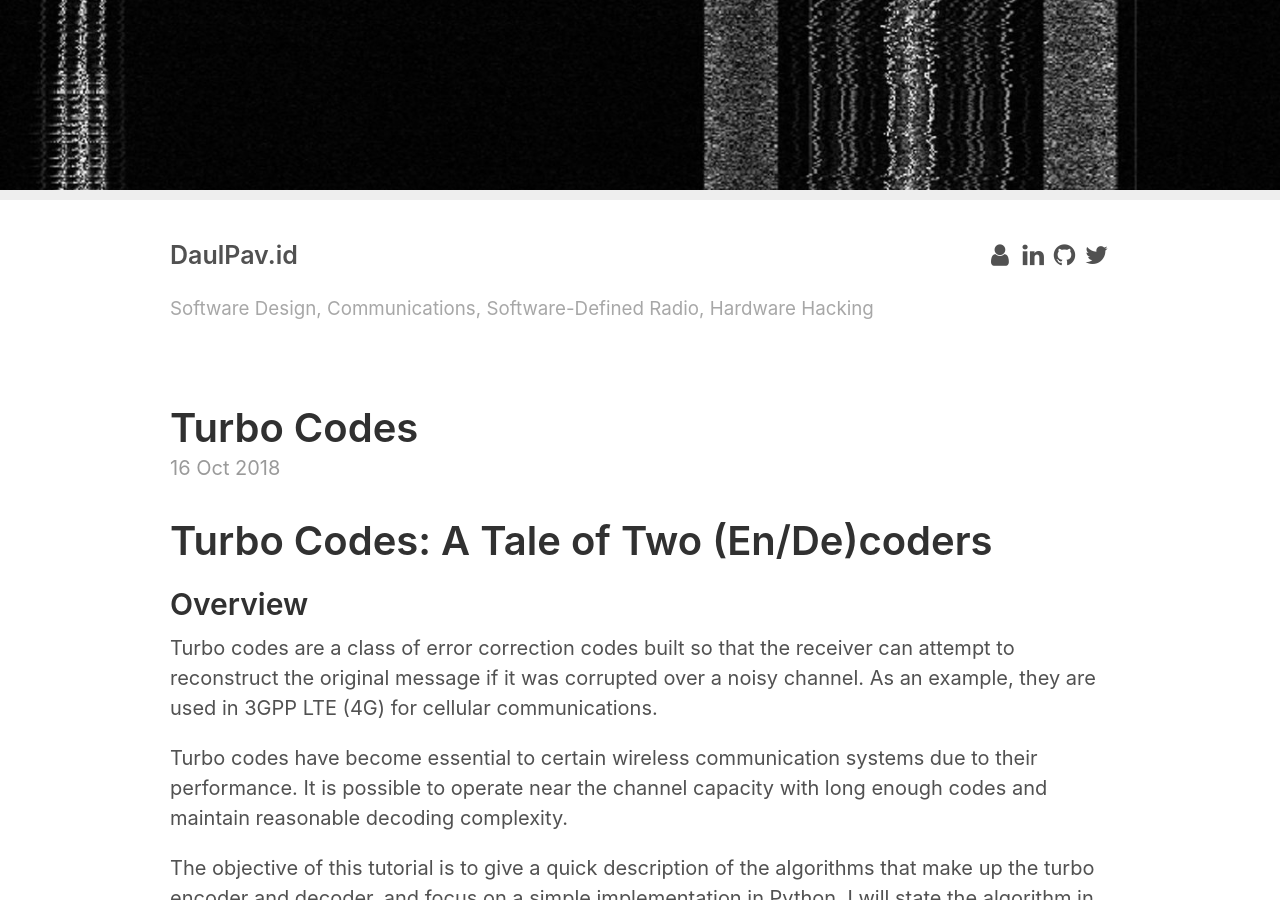
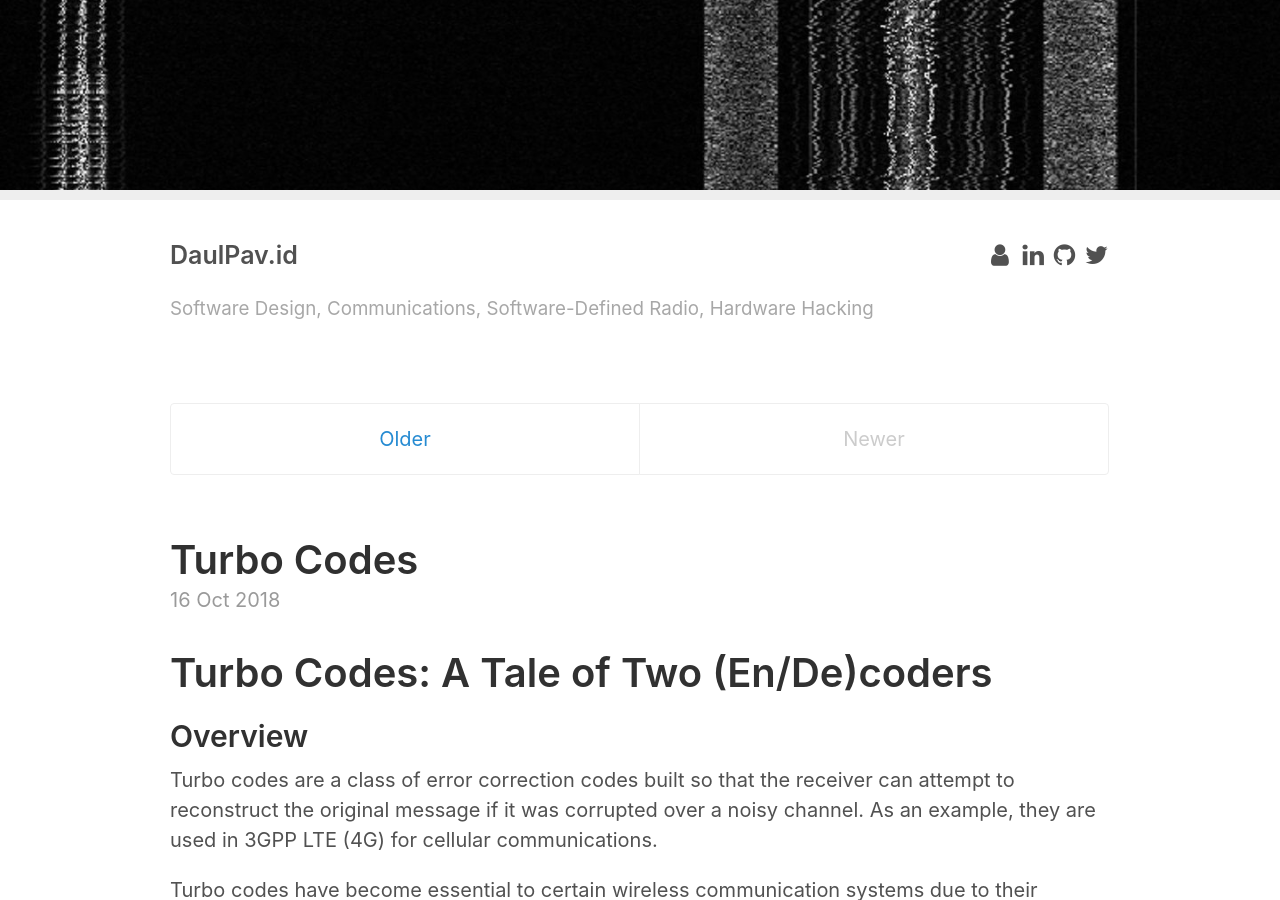
Before and after one commit to DaulPavid/ofdm.github.io, a Jekyll site: the page built from index.html, in a window 1280 px wide and 900 px high. Built offline with Jekyll 4.4.1, drawn with Linux system fonts in a browser that asks for light colours; formulas are drawn with MathJax 3; the list of posts is cut into pages by our own code.

Commit message:
Updated about page and index

```diff
--- a/index.html
+++ b/index.html
@@ -2,6 +2,19 @@
 layout: default
 title: Home
 ---
+
+<div class="pagination">
+  {% if paginator.next_page %}
+    <a class="pagination-item older" href="{{ paginator.next_page_path | prepend: site.baseurl }}">Older</a>
+  {% else %}
+    <span class="pagination-item older">Older</span>
+  {% endif %}
+  {% if paginator.previous_page %}
+    <a class="pagination-item newer" href="{{ paginator.previous_page_path | prepend: site.baseurl }}">Newer</a>
+  {% else %}
+    <span class="pagination-item newer">Newer</span>
+  {% endif %}
+</div>
 
 <div class="posts">
   {% for post in paginator.posts %}
```
Also changed, not shown: about.md (+2 -2 lines).
